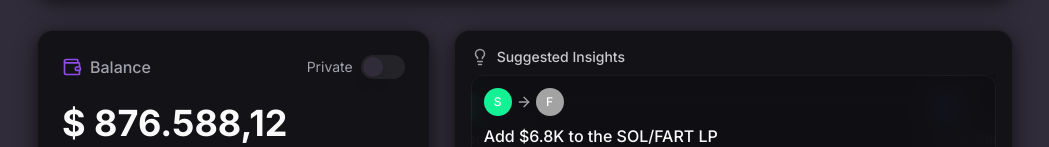
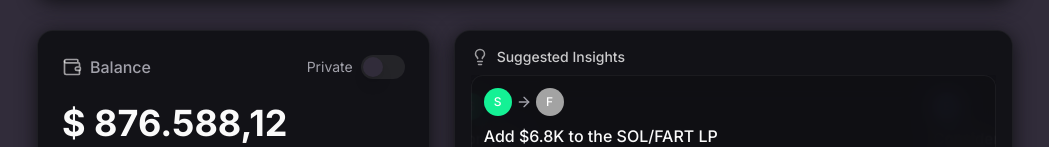
Before and after one commit to triple-S-Ventures/nuvolari, a React (Vite) app: page / in a window 1280 px wide. Shown: the part 452-599 px from the top of the page, without its empty margins (115-1164 px from the left). Built offline with nearby package versions, Linux system fonts and the light colour scheme.

Commit message:
Make plus icon gray
Make the plus icon in the add widget section gray, similar to the lightbulb icon in the suggested insights section.

```diff
--- a/src/components/portfolio/PortfolioBalanceHeader.tsx
+++ b/src/components/portfolio/PortfolioBalanceHeader.tsx
@@ -11,7 +11,7 @@ const PortfolioBalanceHeader = ({ isPrivate, setIsPrivate }: PortfolioBalanceHea
   return (
     <div className="flex items-center justify-between mb-6">
       <div className="flex items-center">
-        <Wallet className="w-5 h-5 text-primary mr-2" />
+        <Wallet className="w-5 h-5 text-foreground/60 mr-2" />
         <span className="text-base font-medium text-muted-foreground">Balance</span>
       </div>
 
```
